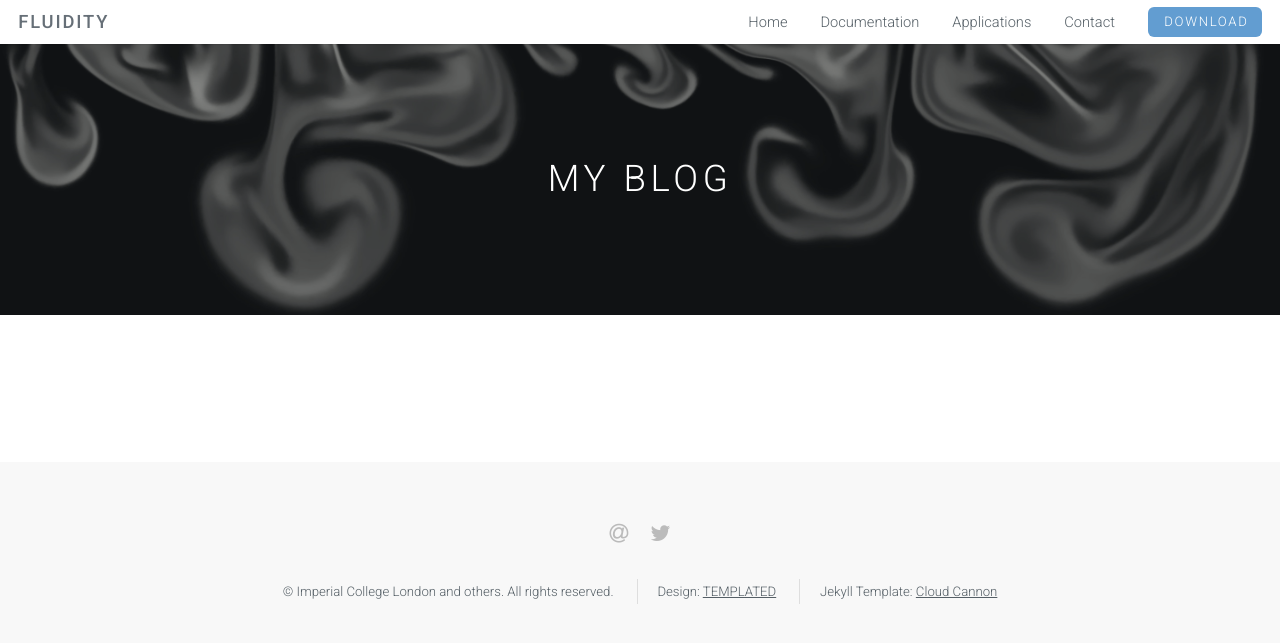
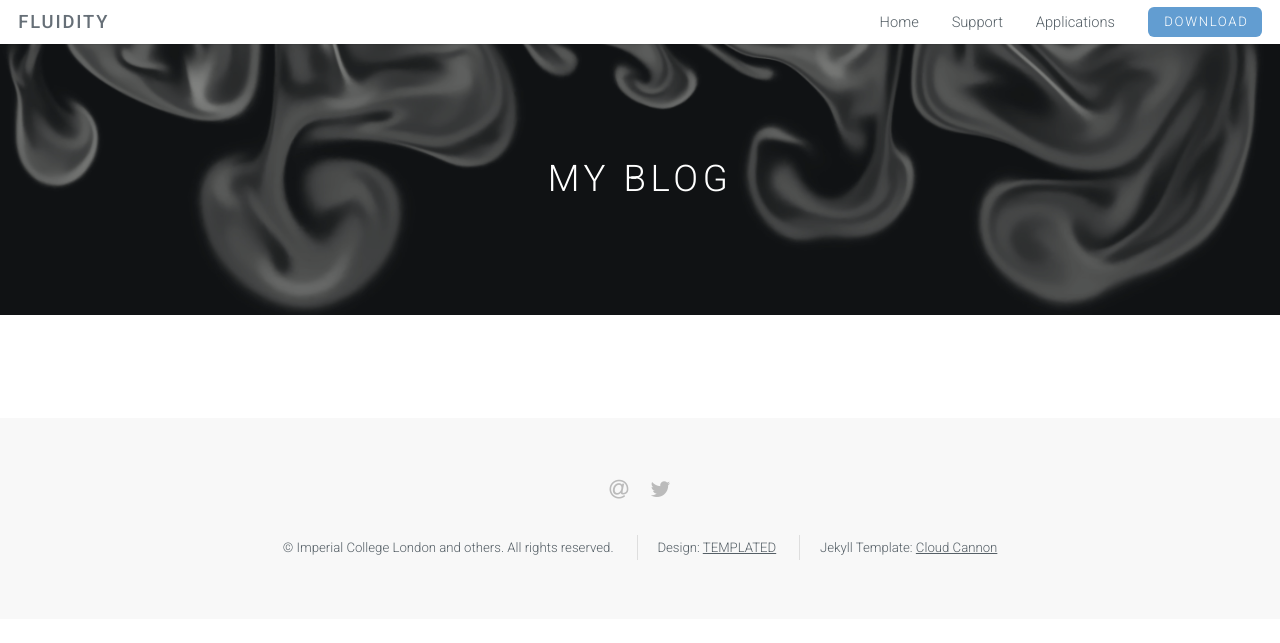
Before and after one commit to FluidityProject/fluidityproject.github.com, a Jekyll site: the page built from blog.html, in a window 1280 px wide. Shown: the top 643 px of the page. Built offline with Jekyll 4.4.1, drawn with Linux system fonts in a browser that asks for light colours.

Commit message:
Padding tweaks.

```diff
--- a/_includes/header.html
+++ b/_includes/header.html
@@ -4,9 +4,8 @@
     <nav id="nav">
         <ul>
             <li><a href="{{ site.baseurl }}/">Home</a></li>
-            <li><a href="{{ site.baseurl }}/documentation.html">Documentation</a></li>
+            <li><a href="{{ site.baseurl }}/support.html">Support</a></li>
             <li><a href="{{ site.baseurl }}/applications.html">Applications</a></li>
-            <li><a href="{{ site.baseurl }}/contact.html">Contact</a></li>
             {% for page in site.pages %}
                   {% if page.title %}
                     <li><a class="page-link" href="{{ page.url | prepend: site.baseurl }}">{{ page.title }}</a></li>
--- a/_layouts/default.html
+++ b/_layouts/default.html
@@ -1,15 +1,15 @@
 <!DOCTYPE html>
 <html>
 
-    {% include /head.html %}
+    {% include head.html %}
 
 	<body id="top">
 
-        {% include /header.html %}
+        {% include header.html %}
 
         {{ content }}
 
-        {% include /footer.html %}
+        {% include footer.html %}
 
     </body>
 
--- a/css/style.css
+++ b/css/style.css
@@ -845,7 +845,7 @@
 /* Wrapper */
 
 	.wrapper {
-		padding: 6em 0 4em 0;
+		padding: 3em 0 4em 0;
 	}
 
 		.wrapper.style1 {
@@ -854,21 +854,21 @@
 		}
 
 		.wrapper.style2 {
-			background: #192024;
-			color: #c5c7c8;
+			background: #fff;
+			color: #555f66;
 		}
 
 			.wrapper.style2 h2, .wrapper.style2 h3, .wrapper.style2 h4, .wrapper.style2 h5, .wrapper.style2 h6 {
-				color: #ffffff;
+				color: #555f66;
 			}
 
 			.wrapper.style2 header p {
-				color: #a3a5a7;
+				color: #555f66;
 			}
 
 			.wrapper.style2 .button.alt {
 				box-shadow: inset 0 0 0 1px rgba(144, 144, 144, 0.75);
-				color: #ffffff !important;
+				color: #555f66 !important;
 			}
 
 				.wrapper.style2 .button.alt:hover {
```
